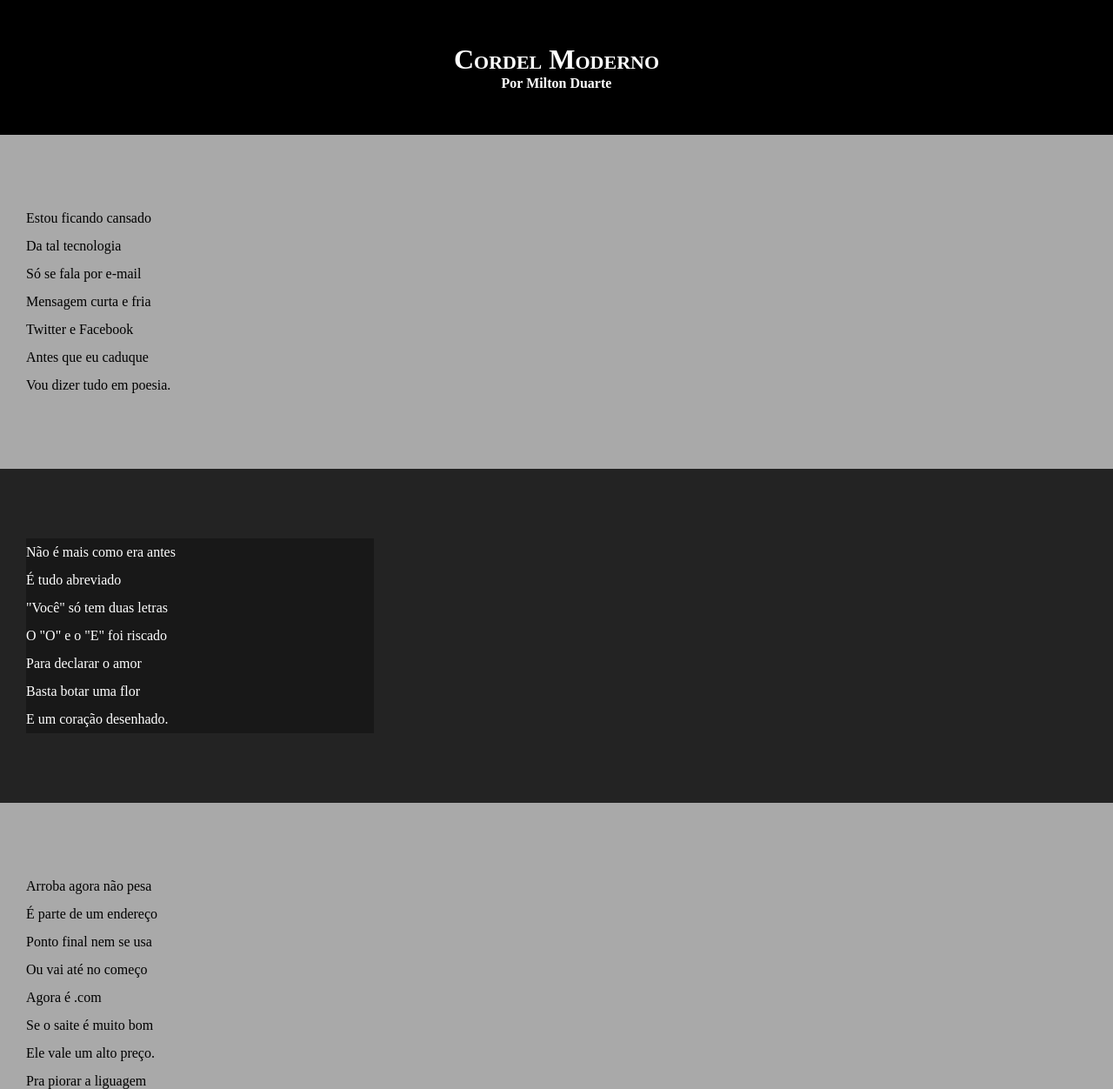
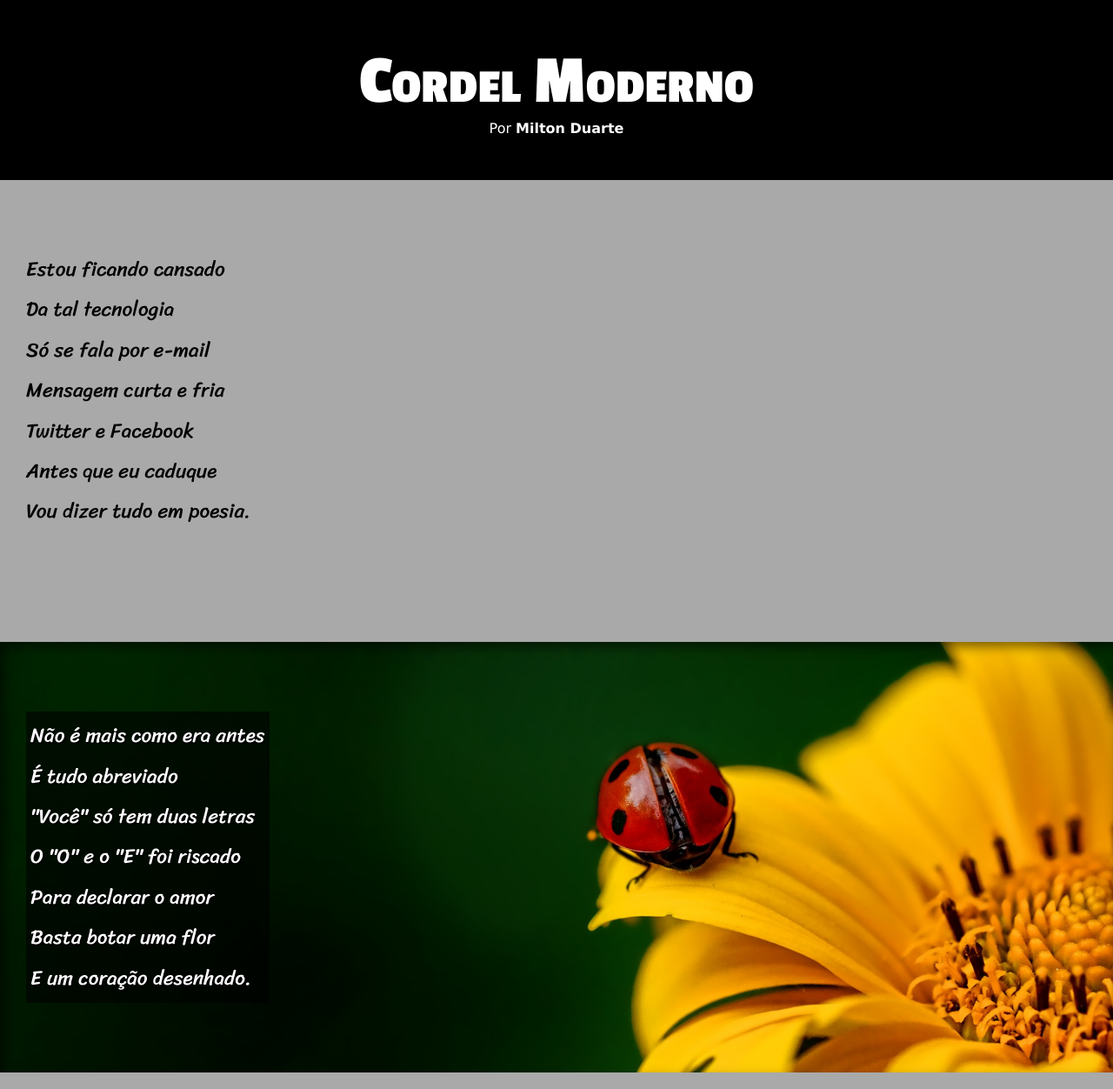
Before and after one commit to PedroVictor-008/Projeto_Cordel, a plain HTML site: page index.html in a window 1280 px wide. Shown: the top 1252 px of the page at 87% size. Drawn offline with Linux system fonts and the light colour scheme.

Commit message:
Código do Projeto Cordel completo

```diff
--- a/codycss/stilo.css
+++ b/codycss/stilo.css
@@ -1,13 +1,25 @@
 @charset "UTF-8";
+
+@import url('https://fonts.googleapis.com/css2?family=Sriracha&display=swap');
+@import url('https://fonts.googleapis.com/css2?family=Passion+One:wght@400;700;900&display=swap');
+
+
+:root{
+    --font1: Verdana, Geneva, Tahoma, sans-serif;
+    --font2: "Passion One", sans-serif;
+    --font3: "Sriracha", cursive;
+}
 
 * {
     margin: 0px;
     padding: 0px;
+    font-size: 1em;
 }
 
 html, body{
     min-height: 100vh;
     background-color: darkgray;
+    font-family: var(--font1);
 }
 
 header {
@@ -19,6 +31,8 @@ header {
 header > h1 {
     padding-top: 50px;
     font-variant: small-caps;
+    font-family: var(--font2);
+    font-size: 10vh;
 }
 
 header > p {
@@ -40,18 +54,38 @@ section{
     padding-bottom: 10vh;
     line-height: 2em;
     padding-left: 30px;
+    font-family: var(--font3);
+    font-size: 1.45em;
 }
 
-
+section > p{
+    padding-bottom: 2em;
+}
 
 section.imagem{
     background-color: rgb(35, 35, 35);
     color: white;
+    box-shadow: inset 6px 6px 13px 0px rgba(0, 0, 0, 0.5);
+    background-size: cover;
+    background-attachment: fixed;
 }
 
 section.imagem > p {
-    width: 400px;
-    background-color: rgba(0, 0, 0, 0.3);
+    display: inline-block;
+    padding: 5px;
+    background-color: rgba(0, 0, 0, 0.6);
+    text-shadow: 1.5px 2px 0px black;
+}
+
+section#img01{
+    background-image:url(../imagens/background001.jpg);
+    background-position: right center;
+
+}
+
+section#img02{
+    background-image: url(../imagens/background002.jpg);
+    background-position: right center;
 }
 
 
--- a/index.html
+++ b/index.html
@@ -10,7 +10,7 @@
     <header>
         <h1>Cordel Moderno</h1>
         <p>
-            <a href="https://www.recantodasletras.com.br/poesias/3186743" target="_blank">Por Milton Duarte</a>
+            Por <a href="https://www.recantodasletras.com.br/poesias/3186743" target="_blank">Milton Duarte</a>
         </p>
     </header>
 
@@ -26,7 +26,7 @@
         </p>
     </section>
 
-    <section class="imagem">
+    <section class="imagem" id="img01">
         <p>
             Não é mais como era antes <br>
             É tudo abreviado <br>
@@ -60,7 +60,7 @@
         </p>
     </section>
 
-    <section class="imagem">
+    <section class="imagem" id="img02">
         <p>
             Tenho saudade das cartas <br>
             Escritas com a própria mão <br>
```
Also changed, not shown: cordel-moderno.txt (added).
